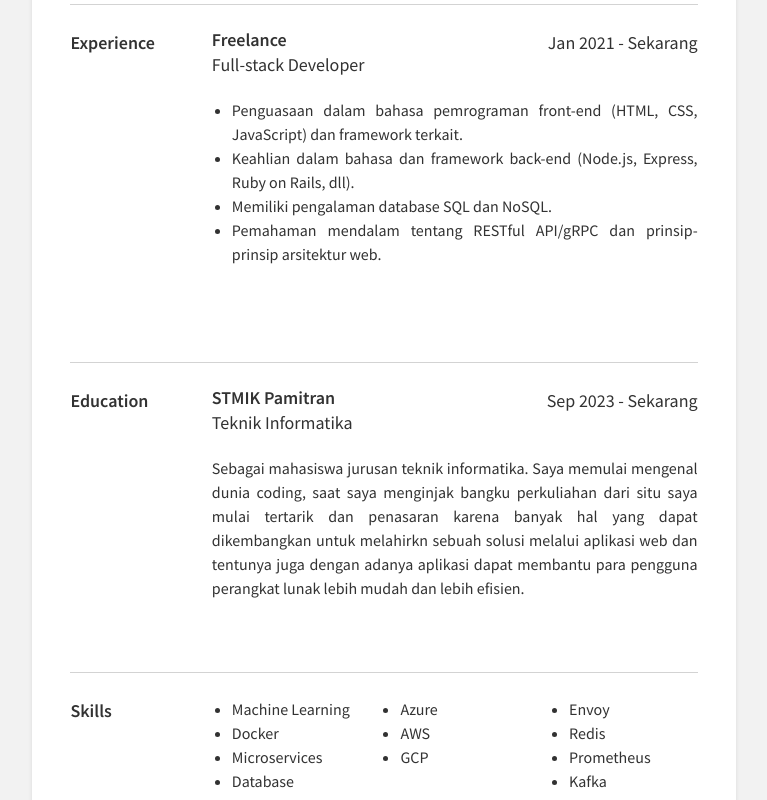
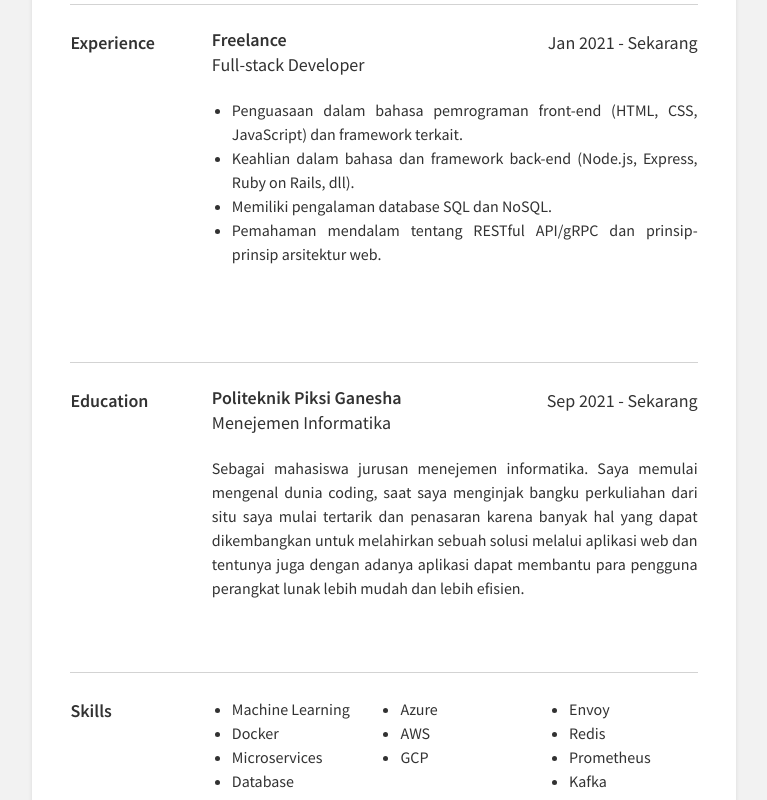
Before and after one commit to ckp30/resume, a plain HTML site: page index.html in a window 1280 px wide. Shown: the part 488-1288 px from the top of the page, without its empty margins (256-1023 px from the left). Drawn offline with nearby package versions, Linux system fonts and the light colour scheme.

Commit message:
Update resume education

```diff
--- a/index.html
+++ b/index.html
@@ -67,14 +67,14 @@
         <div class="job">
           <div class="job-title-container">
             <div>
-              <div class="job-company">STMIK Pamitran</div>
-              <div class="job-title">Teknik Informatika</div>
+              <div class="job-company">Politeknik Piksi Ganesha</div>
+              <div class="job-title">Menejemen Informatika</div>
             </div>
             <div>
-              Sep 2023 - Sekarang
+              Sep 2021 - Sekarang
             </div>
           </div> <!-- end job-title container -->
-          <p>Sebagai mahasiswa jurusan teknik informatika. Saya memulai mengenal dunia coding, saat saya menginjak bangku perkuliahan dari situ saya mulai tertarik dan penasaran karena banyak hal yang dapat dikembangkan untuk melahirkn sebuah solusi melalui aplikasi web dan tentunya juga dengan adanya aplikasi dapat membantu para pengguna perangkat lunak lebih mudah dan lebih efisien.</p>
+          <p>Sebagai mahasiswa jurusan menejemen informatika. Saya memulai mengenal dunia coding, saat saya menginjak bangku perkuliahan dari situ saya mulai tertarik dan penasaran karena banyak hal yang dapat dikembangkan untuk melahirkan sebuah solusi melalui aplikasi web dan tentunya juga dengan adanya aplikasi dapat membantu para pengguna perangkat lunak lebih mudah dan lebih efisien.</p>
         </div> <!-- end job -->
       </div>
     </section>
```
